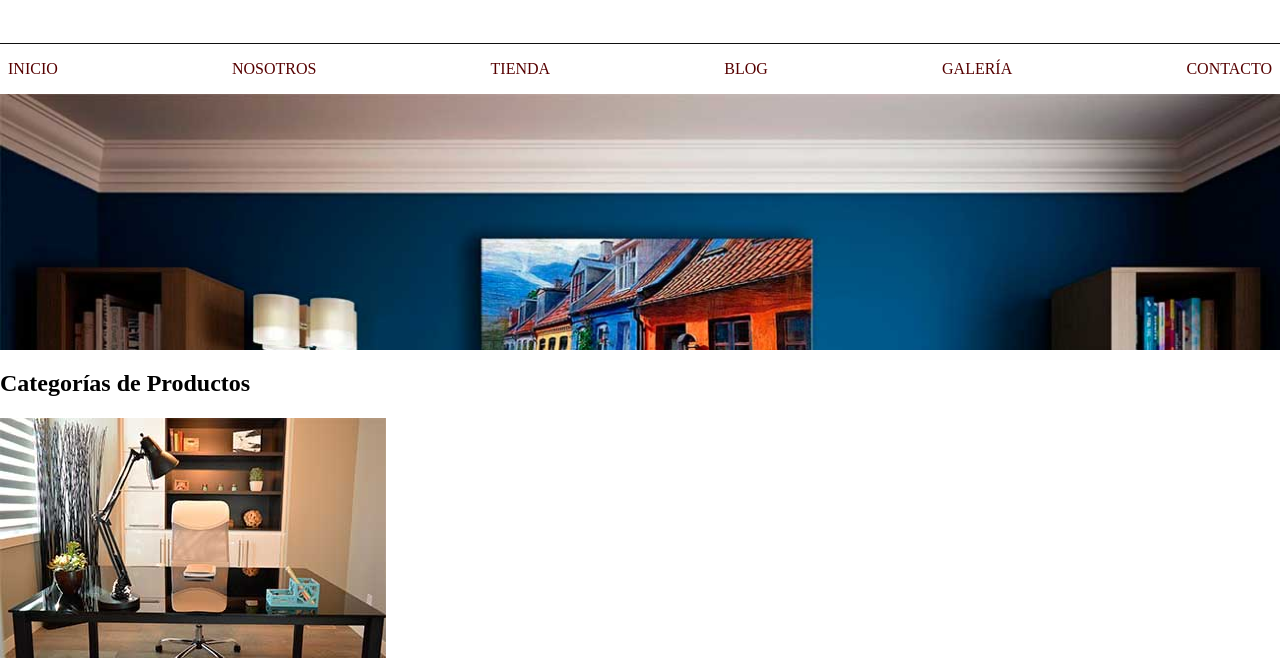
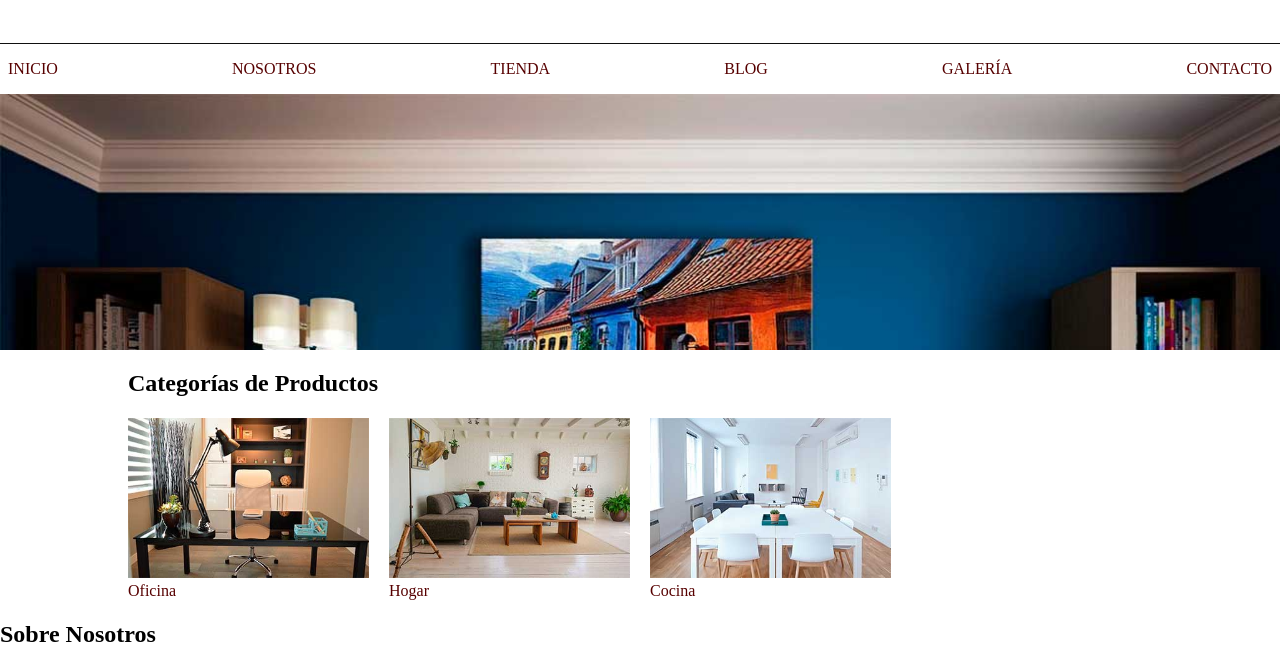
Before and after one commit to lucnova/csslearn, a plain HTML site: page 1/index.html in a window 1280 px wide. Shown: the part 122-780 px from the top of the page. Drawn offline with Linux system fonts and the light colour scheme.

Commit message:
CSS Grid on Categories

```diff
--- a/1/css/app.css
+++ b/1/css/app.css
@@ -35,7 +35,21 @@ a {
 	text-decoration: none;
 }
 
+/* Imagenes: Solamente tomar el tamaño del elemento dado */
+img {
+	max-width: 100%;
+}
+
 /* ==[ Clases ]== */
+
+/*
+"Centrado" provisional
+*/
+
+.section-container {
+	max-width: 80vw;
+	margin: 0 auto;
+}
 
 .nav-container {
 	border-top: 1px solid rgb(15, 15, 15);
@@ -72,9 +86,9 @@ FLEXBOX:    Es un modelo Unidimensional (Largo y Ancho).
             verticalmente => justify-content
 */
 .top-navbar {
-    display: flex;
+	display: flex;
 	padding: 16px 8px;
-    justify-content: space-between;
+	justify-content: space-between;
 }
 
 .header {
@@ -119,3 +133,24 @@ Nota:
     Flexbox hace que esta propiedad ya no sea tan relevante
     como lo era antes.
 */
+
+/*
+	CSS Grid:
+		Permite alinear y acomodar elementos como si fuera una tabla
+
+	Funcion repeat(N, val) para repetir N veces un valor
+
+	Medida fr => fraccion
+		Aplicable solo a display: grid;
+		Divide acoplando el tamaño del elemento en fracciones
+		Equivalente a col-N en bootstrap
+*/
+
+/* ==[ Secciones ]== */
+
+.cat-section {
+	display: grid;
+	grid-template-columns: repeat(4, 1fr);
+	/* Separacion en ambos lados (row y col) */
+	gap: 20px;
+}
--- a/1/index.html
+++ b/1/index.html
@@ -33,9 +33,10 @@
 	<!-- Las imagenes superiores y grandes se les llega a llamar 'hero' -->
 	<div class="hero"></div>
 
-	<section>
+	<section class="section-container">
 		<h2>Categorías de Productos</h2>
 
+		<div class="cat-section">
 			<div>
 				<img alt="Imagen de la Categoría Oficina" src="img/categoria1.jpg" />
 				<a href="#">Oficina</a>
@@ -49,6 +50,7 @@
 			<div>
 				<img alt="Imagen de la Categoría Cocina" src="img/categoria3.jpg" />
 				<a href="#">Cocina</a>
+			</div>
 		</div>
 	</section>
 
```
Lines whose indentation alone changed are shown as unchanged.
